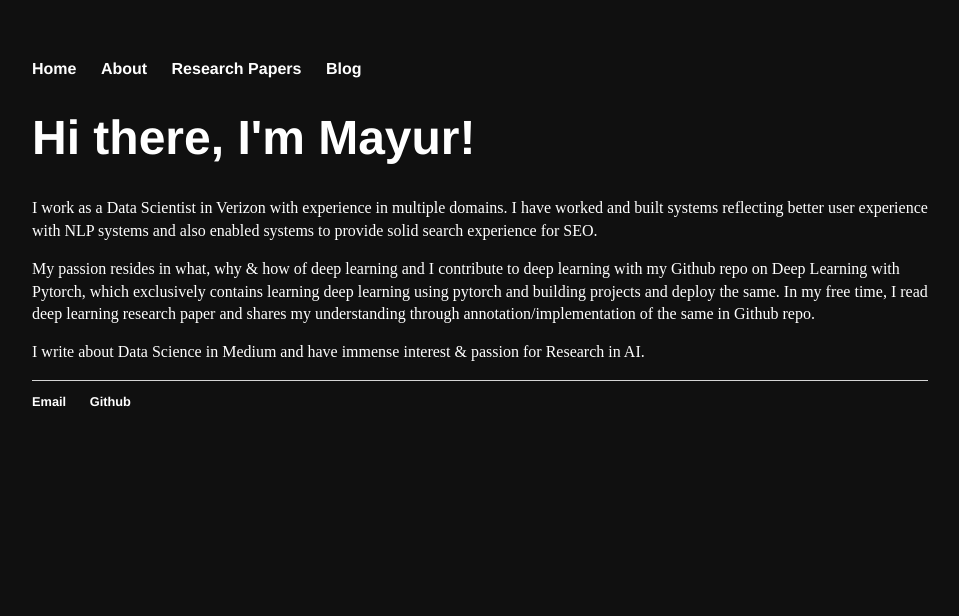
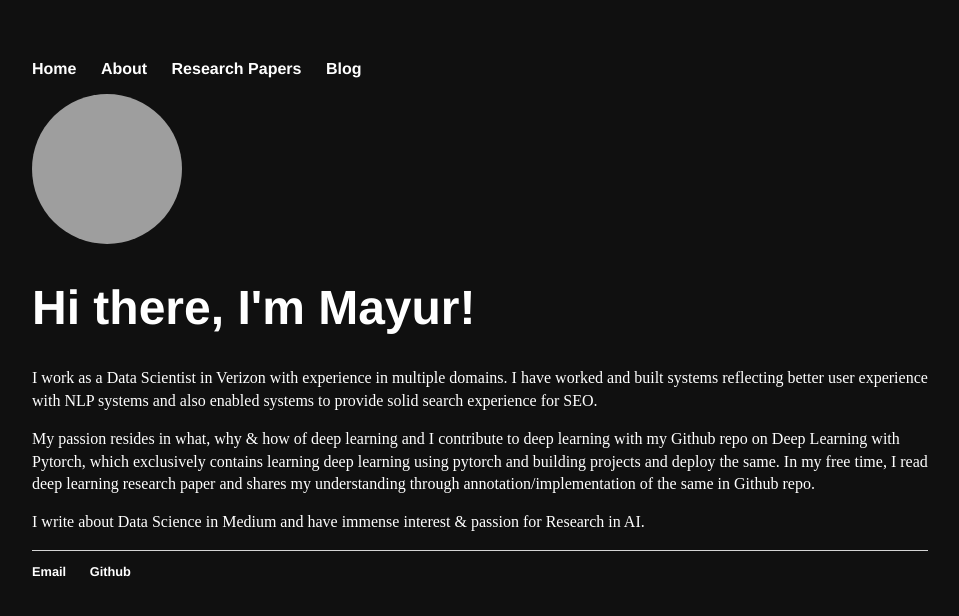
Before and after one commit to Mayurji/mayurji.github.io, a Jekyll site: the page built from index.html, in a window 1280 px wide. Shown: the top 616 px of the page, without its empty margins (160-1119 px from the left). Built offline with Jekyll 4.4.1, drawn with Linux system fonts in a browser that asks for light colours.

Commit message:
Update index.html

```diff
--- a/index.html
+++ b/index.html
@@ -6,6 +6,9 @@ title: Math + Computing = AI
 	<!-- link to main stylesheet -->
 	<link rel="stylesheet" type="text/css" href="/css/main.css">
 </head>
+
+<img src="{{site.url}}/assets/images/profile/mayur.jpg/400x200" class="user">
+
 <div class="blurb">
 	<h1>Hi there, I'm Mayur!</h1>
 	<p>I work as a Data Scientist in Verizon with experience in multiple domains. I have worked and built systems reflecting
```
